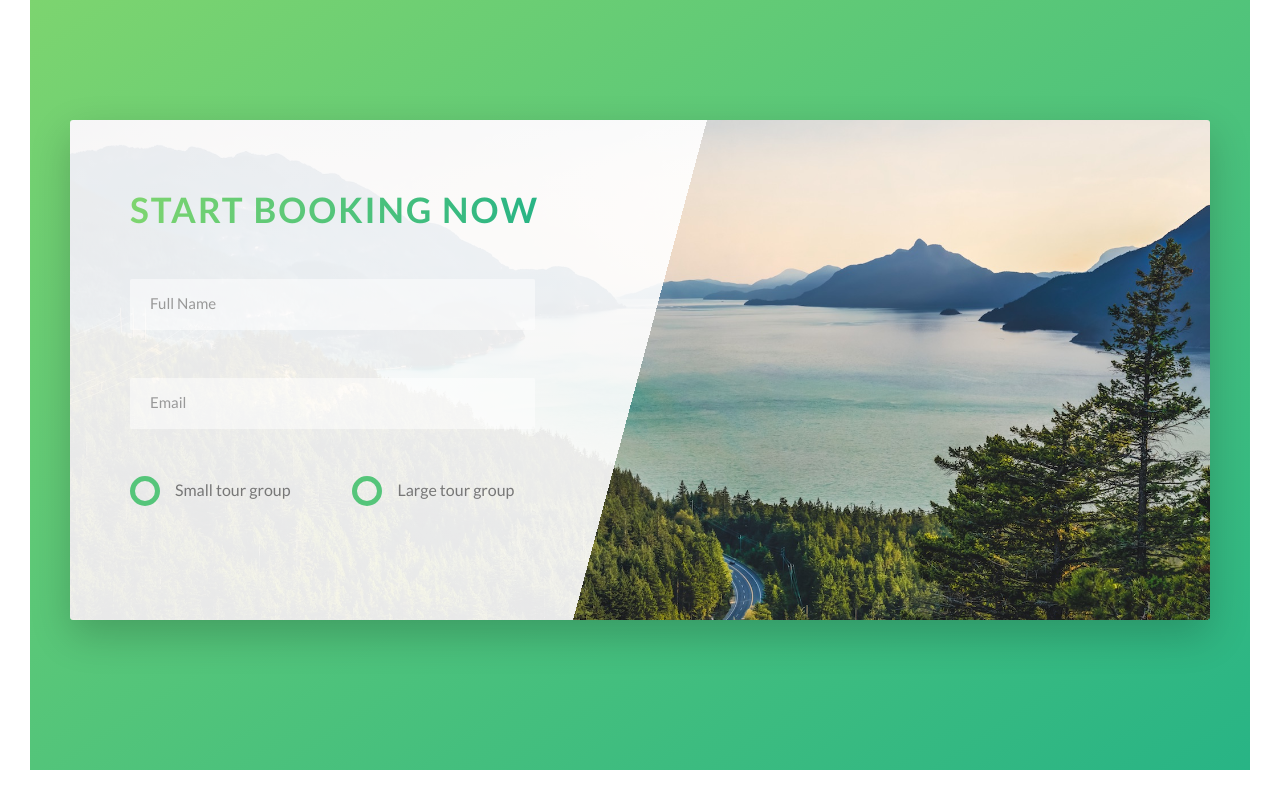
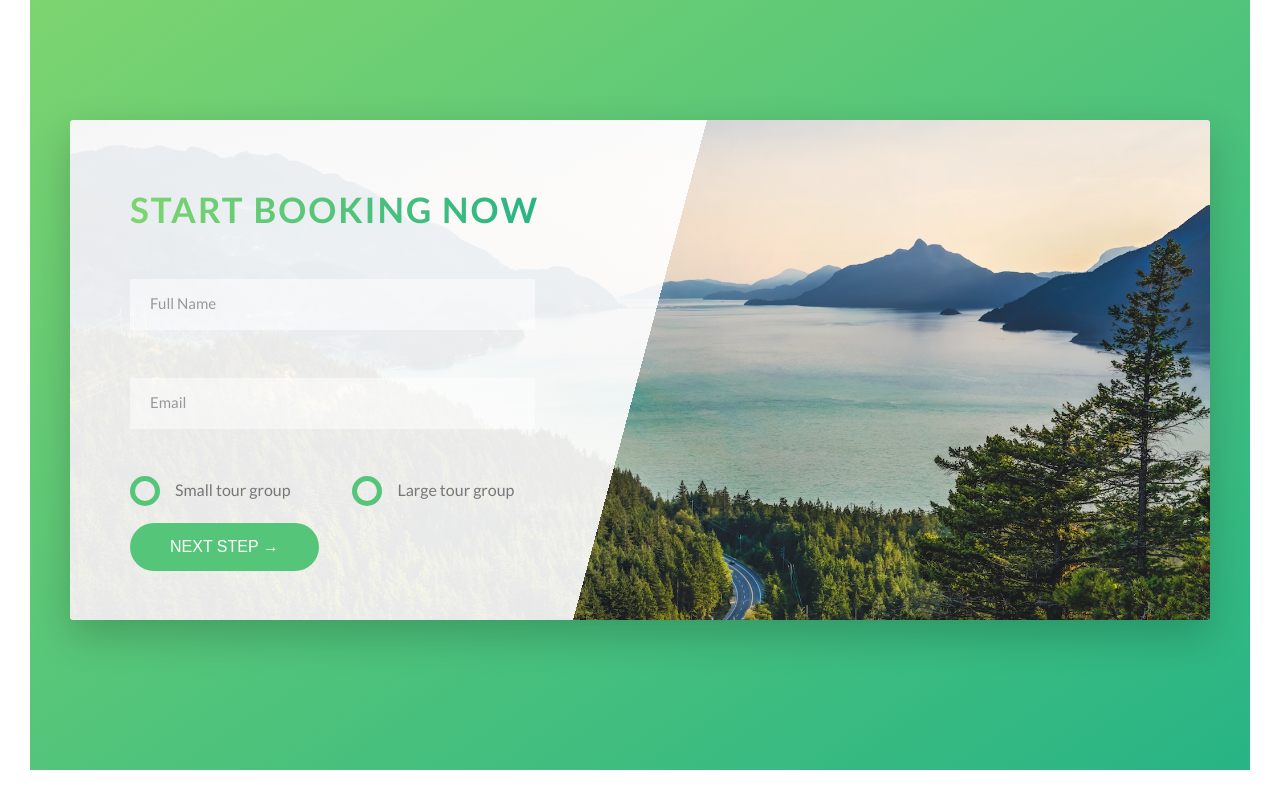
Before and after one commit to joulay/natours, a website: page Natours/starter/index.html in a window 1280 px wide. Shown: the part 4475-5275 px from the top of the page. Drawn offline with Linux system fonts and the light colour scheme.

Commit message:
button addition in html and fix

```diff
--- a/Natours/starter/index.html
+++ b/Natours/starter/index.html
@@ -310,7 +310,9 @@
                                             Large tour group</label>
                                     </div>
                                 </div>
-
+                                <div class="form__group">
+                                    <button class="btn btn--green">Next step &rarr;</button>
+                                </div>
                             </form>
                         </div>
                     </div>
--- a/Natours/starter/sass/components/_button.scss
+++ b/Natours/starter/sass/components/_button.scss
@@ -1,5 +1,5 @@
-
 .btn {
+    &, //so all the below will get tied to btn tag
     &:link,
     &:visited { /*pseudo class*/
         text-transform: uppercase;
@@ -10,6 +10,11 @@
         transition: all .2s;
         position: relative;
         font-size: $default-font-size;
+
+        //change for the <button> element
+        border: none;
+        cursor: pointer;
+
     }
 
     &:hover {
@@ -22,7 +27,9 @@
         }
     }
 
-    &:active {
+    &:active
+    &:focus {
+        outline: none;
         transform: translateY(-1px);
         box-shadow: 0 .5rem 1rem rgba($color-black, .2);
     }
```
Also changed, not shown: Natours/starter/css/style.css.
